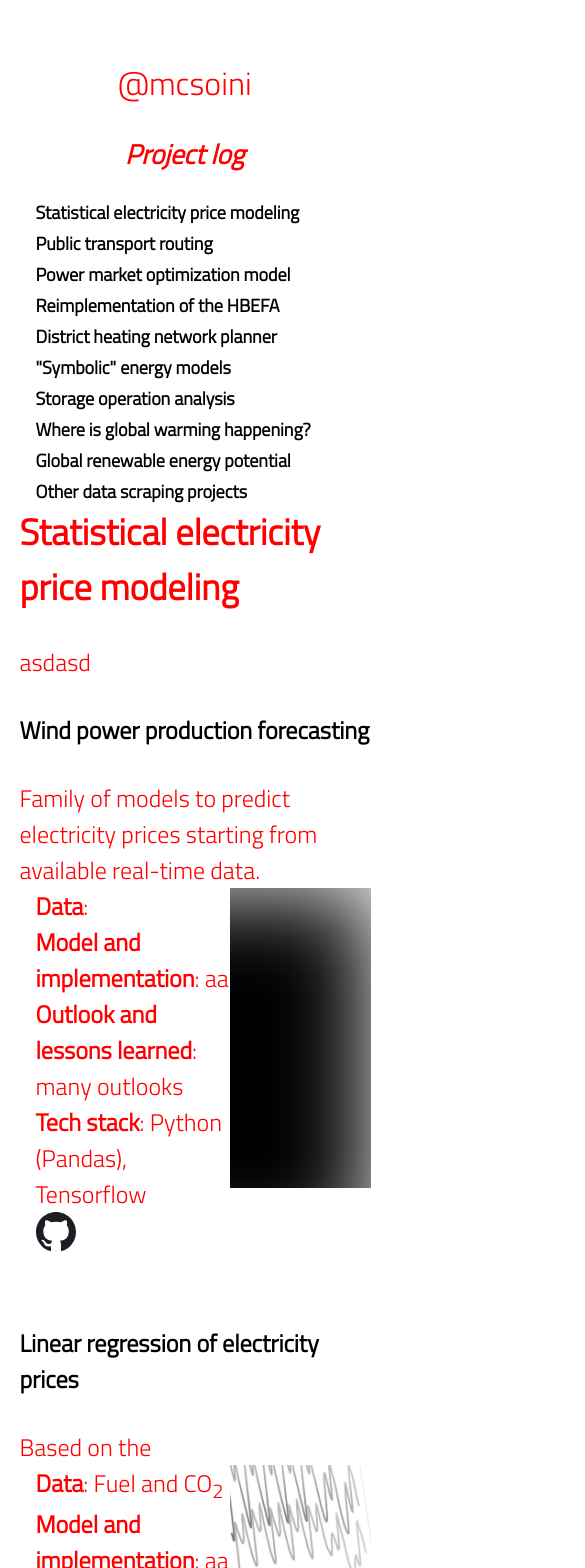
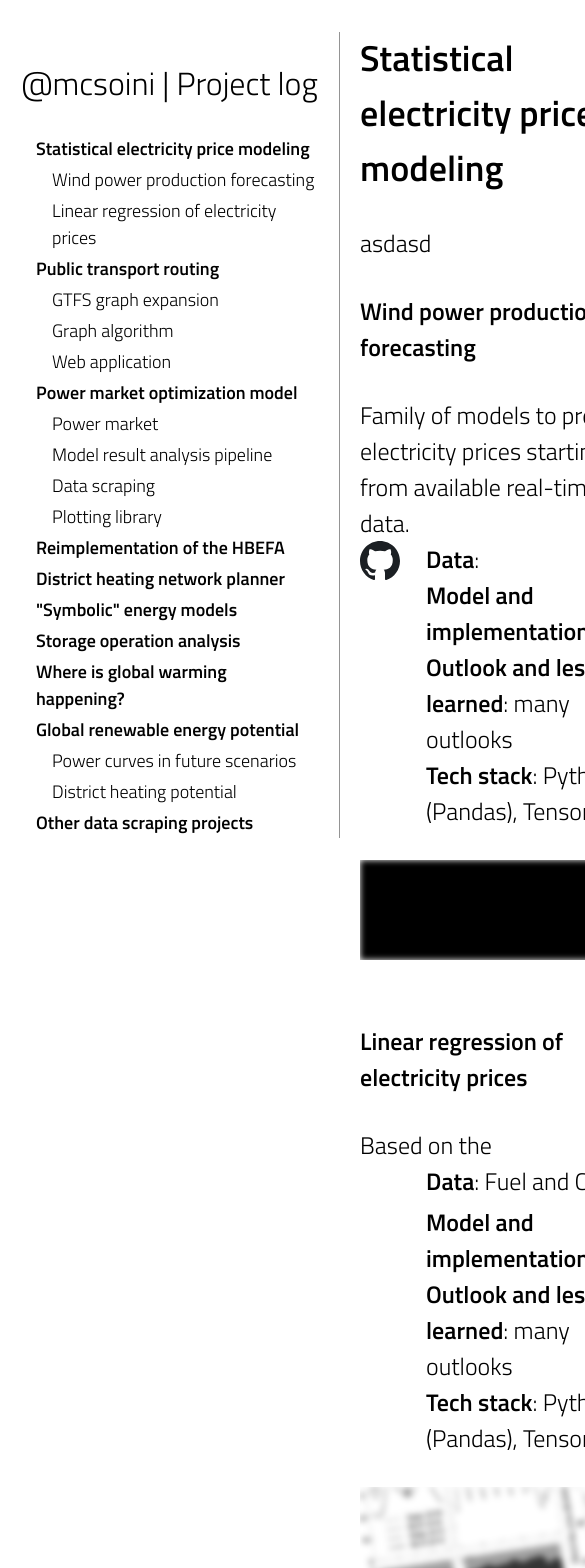
Before and after one commit to mcsoini/projectlog, a React (Create React App) app: page / in a window 390 px wide. Shown: the top 1568 px of the page, 585 px wide, since content can reach past the window. Built offline with nearby package versions, Linux system fonts and the light colour scheme.

Commit message:
style updates

```diff
--- a/public/index.html
+++ b/public/index.html
@@ -43,4 +43,7 @@
       To create a production bundle, use `npm run build` or `yarn build`.
     -->
   </body>
+
+
+
 </html>
--- a/src/App.css
+++ b/src/App.css
@@ -1,5 +1,8 @@
 
-@import url('https://fonts.googleapis.com/css2?family=Titillium+Web:wght@300&display=swap');
+@import url('https://fonts.googleapis.com/css2?family=Titillium+Web:wght@300;600&display=swap');
+@import url('https://fonts.googleapis.com/css2?family=Bebas+Neue&display=swap');
+@import url('https://fonts.googleapis.com/css2?family=VT323&display=swap');
+
 html, body {
   /*background: #fff;*/
   background: #fff;
@@ -9,10 +12,29 @@ html, body {
 body {
 /*   font-family: -apple-system, BlinkMacSystemFont, "Segoe UI", "Roboto", "Oxygen", "Ubuntu", "Cantarell", "Fira Sans", "Droid Sans", "Helvetica Neue", sans-serif;
  */
- font-family: 'Titillium Web', sans-serif;
+ /* font-family: 'Titillium Web', sans-serif;
+  */font-family: 'Titillium Web', sans-serif;
+
  font-size: x-large;
+}
 
+/* h1, h2, h3, h4{
+  font-family: 'Bebas Neue';
+  font-weight:normal;
+} */
+
+.linkchar {
+  filter: brightness(0);
+  text-decoration: none;
+  font-size: smaller;
 }
+
+::selection {
+  color: rgb(255, 255, 255);
+  background: rgb(193, 207, 0);
+}
+
+
 /* 1. Enable smooth scrolling */
 html {
   scroll-behavior: smooth;
@@ -24,6 +46,7 @@ html {
   top: 2rem;
   align-self: start;
   margin-right: 20px;
+  padding: 0px 20px;
 
 }
 
@@ -36,8 +59,8 @@ html {
 /* Sidebar Navigation */
 .section-nav {
   font-size: large;
-  padding-left: 0;
   border-right: 1px solid #949494;
+  padding: 10px 0;
 }
 
 .section-nav a {
@@ -78,25 +101,61 @@ h1 {
   display: grid;
   grid-template-columns: 15em 1fr ;
   max-width: 100em;
-  width: 90%;
+/*   width: 90%;
   margin: 0 auto;
+ */
+  margin-right: 10%
 }
 
 
-@media screen and (max-width: 700px) {
-  .App {
-    color:red;
-    grid-template-columns: none;
-    display: flex;
-    flex-direction: column;
+.icon-wrapper {
+  display:flex;
+  flex-direction: column;
+}
+.icon-wrapper-title {
+  display: flex;
+  flex-direction: row;
+  justify-content: center;
+  width:100%;
+}
+
+.icon-wrapper-title * {
+  filter: brightness(0);
+  height: 20px;
+  margin:0px 5px;
+
+
+}
+
+.project-image-container {
+  overflow: hidden;
+}
+
+
+@media screen and (max-width: 1200px) {
+
+  .section-content {
+    grid-template-columns: 50px 1fr !important;
+    grid-template-rows: 1fr 100px;
+    row-gap: 31px;
+  }
+  .project-image-container {
+    grid-area: 2 / 1 / span 1 / span 3;
+    width: 100% !important;
   }
 
-  /* Sidebar Navigation */
+  .section-content > ul {
+    grid-area: 1 / 2 / span 1 / span 2;
+  }
+/*   .App {
+    color:red;
+    display: block;
+    }
+
   .section-nav {
     font-size: large;
     padding-left: 0;
     border-right: none;
-
   }
 
   .section-nav-proj-item {
@@ -104,14 +163,20 @@ h1 {
     overflow: hidden;
   }
 
-  .App > nav {
-    position: sticky;
-    top: 2rem;
-    align-self: start;
-    max-height: 10%;
-    overflow: scroll;
+  .App > .nav {
+    position: fixed;
+    top: 0;
+
+    background-color: red;
+    z-index: 10000;
+    top: 0;
+    min-width: 100%;
   }
 
+  .App > div{
+    overflow-y: scroll;
+  }
+*/
 }
 
 /** enlarge the sections for this demo, so that we have a long scrollable page **/
@@ -120,16 +185,9 @@ section {
 }
 
 .section-content {
-  display: flex;
-  flex-direction: row;
-}
-
-.section-content > *:first-child {
-  min-width: 60%;
-}
-.section-content > *:last-child {
-  width: 30%;
-  /* border: 1px black solid; */
+  display: grid;
+  grid-template-columns: 50px 1fr 200px;
+  align-content: center;
 }
 
 
@@ -137,9 +195,10 @@ section {
 
 /* Works on Firefox */
 * {
-  scrollbar-color: black white;
+  scrollbar-color:  rgb(240, 240, 171) rgb(84, 115, 202);
   scrollbar-width: 50px;
   }
+
 
 
 /* Works on Chrome, Edge, and Safari */
@@ -148,12 +207,12 @@ section {
 }
 
 *::-webkit-scrollbar-track {
-  background: black;
+  background: white;
   border-radius: 10px;
 }
 
 *::-webkit-scrollbar-thumb {
-  background-color: white;
+  background-color: black;
   border-radius: 20px;
   border: none;
 }
@@ -163,24 +222,21 @@ section {
 .section-image {
   max-height: 400px;
   padding: 0px;
-  /* border: solid 1px black; */
 }
 
 .project-image {
   width: 100%;
-  height: 300px;
+  height: 100%;
   object-fit: cover;
-  -webkit-filter: grayscale(100%); /* Safari 6.0 - 9.0 */
-  filter: grayscale(100%);
+  -webkit-filter: grayscale(100%) blur(3px); /* Safari 6.0 - 9.0 */
+  filter: grayscale(100%) blur(3px);
 }
 
 
 .project-image-overlay {
   height: 100%;
   width: 100%;
-  /* border: solid 1px #000; */
-  padding-left: 300px;
   box-sizing: border-box;
-  box-shadow: inset -156px 0 94px #FFF;
-  position: absolute;
+/*   box-shadow: inset -156px 0 94px #FFF;
+ */  position: absolute;
 }
--- a/src/App.js
+++ b/src/App.js
@@ -7,7 +7,9 @@ import ReactTooltip from 'react-tooltip';
 import data from "./data.json";
 
 
-function Project({name, id, descriptionProject, descriptionList, img1, sectionkey, repository, docs, pip, inViewHandler}) {
+function Project({name, id, noTitle, descriptionProject,
+                  descriptionList, img1, sectionkey,
+                  repository, docs, altdocs, pip, inViewHandler}) {
 
   const [ref, inView] = useInView();
 
@@ -17,25 +19,29 @@ function Project({name, id, descriptionProject, descriptionList, img1, sectionke
 
   return <>
     <section id={sectionkey} key={sectionkey} ref={ref}>
+      {noTitle ? <></> :
       <h4 style={{color: inView ? "black" : "black"}} ><span dangerouslySetInnerHTML={{ __html: name }}/>{""}
-      </h4>
+      </h4>}
       <span dangerouslySetInnerHTML={{ __html: descriptionProject}}/>
     <div className="section-content">
+
+    <span class="icon-wrapper">
+        {!repository ? null : <a href={`https://github.com/mcsoini/${repository}`}><img src={"./logos/github.svg"} style={{height: "40px"}}/></a>}
+        {!docs ? null : <a href={`https://${docs}.readthedocs.io/en/latest/`}><img src={"./logos/rtd.svg"} style={{height: "40px"}}/></a>}
+        {!altdocs ? null : <a href={altdocs}><img src={"./logos/rtd.svg"} style={{height: "40px"}}/></a>}
+        {!pip ? null : <a href={`https://pypi.org/project/${pip}/`}><img src={"./logos/pypi.svg"} style={{height: "40px"}}/></a>}
+      </span>
 
     <ul>
       {Object.entries(descriptionList).map((entry, i) => (
       <li key={i}><b>{ entry[0] }</b>: <span dangerouslySetInnerHTML={{ __html: entry[1] }}/> </li>))
     }
-      <li>
-      <a href={`https://github.com/mcsoini/${repository}`} target={"_blank"}><img src={"./logos/github.svg"} style={{height: "40px"}}/></a>
-      {!docs ? null : <a href={`https://${docs}.readthedocs.io/en/latest/`} target={"_blank"}><img src={"./logos/rtd.svg"} style={{height: "40px"}}/></a>}
-      {!docs ? null : <a href={`https://pypi.org/project/${pip}/`} target={"_blank"}><img src={"./logos/pypi.svg"} style={{height: "40px"}}/></a>}
-      </li>
+
     </ul>
 
-    <div style={{position: "relative", display: "flex", width: "100%", flexDirection: "row"}}>
-      <img className={"project-image"} src={ img1 } alt="" key={1} />
-      <div className={"project-image-overlay"} />
+    <div class="project-image-container">
+      <img className={"project-image"} src={ img1 } key={1} />
+      {/* <div className={"project-image-overlay"} /> */}
     </div>
   </div>
   </section>
@@ -62,10 +68,12 @@ function ProjectGroup({id, groupName, groupDescription, projects, inViewHandler}
                   descriptionProject={proj.descriptionProject}
                   descriptionList={proj.descriptionList}
                   id={proj.projectId}
+                  noTitle={projects.length < 2}
                   sectionkey={`${id}--${proj.projectId}`}
                   img1={proj.img1}
                   repository={proj.repository}
                   docs={proj.docs}
+                  altdocs={proj.altdocs}
                   pip={proj.pip}
                   inViewHandler={inViewHandler}/>
       )}
@@ -74,12 +82,33 @@ function ProjectGroup({id, groupName, groupDescription, projects, inViewHandler}
   </>
 }
 
+function TitleIcons () {
 
+  return <>
+      <span class="icon-wrapper-title">
+        <a href={`https://github.com/mcsoini/`}
+         ><img src={"./logos/github.svg"}/></a>
+        <a href={`https://www.linkedin.com/in/mcsoini/`}><img src={"./logos/linkedin.svg"}/></a>
+        <a href={`https://stackoverflow.com/users/10020283/mcsoini?tab=profile`}><img src={"./logos/so.svg"}/></a>
+        <a href={`https://orcid.org/0000-0002-8467-7515`}><img src={"./logos/orcid.svg"}/></a>
+      </span>
+</>
+}
 
 
 function App() {
 
   const [ visibleMap, setVisibleMap ] = useState(new Object())
+  const [isDesktop, setIsDesktop] = useState(window.innerWidth > 700)
+
+  const updateMedia = () => {
+    setIsDesktop(window.innerWidth > 700)
+  }
+
+  useEffect(() => {
+    window.addEventListener("resize", updateMedia);
+    return () => window.removeEventListener("resize", updateMedia);
+  })
 
   useEffect(function initVisibleMap() {
     const newVisibleMap = new Map();
@@ -102,39 +131,43 @@ function App() {
 
   return (
     <div className="App">
-
     <nav className="section-nav">
 
+    <div class="navtitle">
+      {isDesktop   ? <>
           <h1 style={{fontSize: "xx-large", textAlign: "center"}}>@mcsoini</h1>
-<h2 style={{textAlign: "center"}}
-    data-tip="Contrary to popular belief, this is not a malfunctioning 404 page."
-    ><em>Project log</em></h2>
-{/* <ReactTooltip place="top" type="error" effect="float"/> */}
+          <TitleIcons/>
+          <h2 style={{textAlign: "center"}}>Project log</h2>
+          </> :
+          <h1 style={{fontSize: "xx-large", textAlign: "center"}}>@mcsoini | Project log</h1>
+      }
+    </div>
+
 
     <ol>
-{data.map(group =>
+    {data.map(group => {return group.skip ? null :
     <li><a href={`#${group.groupId}`}
           style={{color: visibleMap[group.groupId] ? "black" : "#ccc",
                   fontWeight: visibleMap[group.groupId] ? "bolder" : "normal"}}>{group.groupName}</a>
     <ul>
-{group.groupProjects.map(proj =>
+    {group.groupProjects.map(proj => {return group.groupProjects.length < 2 ? null :
        <li className="section-nav-proj-item"><a href={`#${group.groupId}--${proj.projectId}`} style={{color: visibleMap[proj.projectId] ? "black" : "#ccc"}}>{proj.name.replace(" (work in progress)", "")}</a></li>
-  )}
+    })}
     </ul>
-</li>
+    </li>}
     )}
     </ol>
 
 </nav>
     <div>
 
-  {data.map((group) => <>
+  {data.map((group) => {return group.skip ? null : <>
     <ProjectGroup id={group.groupId}
                   groupName={group.groupName}
                   groupDescription={group.groupDescription}
                   projects={group.groupProjects}
                   inViewHandler={inViewHandler}/>
-  </>
+  </>}
   )}
 
 
```
Lines whose indentation alone changed are shown as unchanged.
